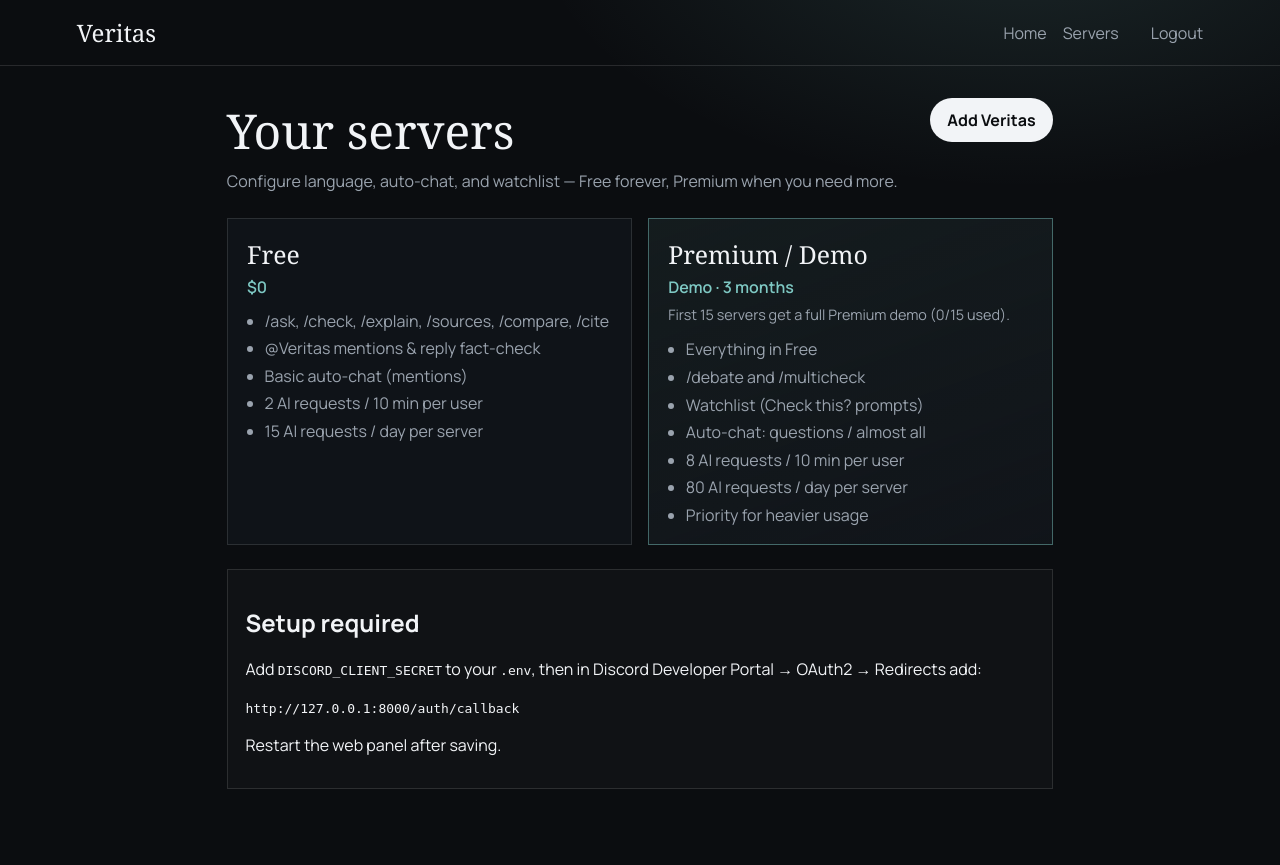
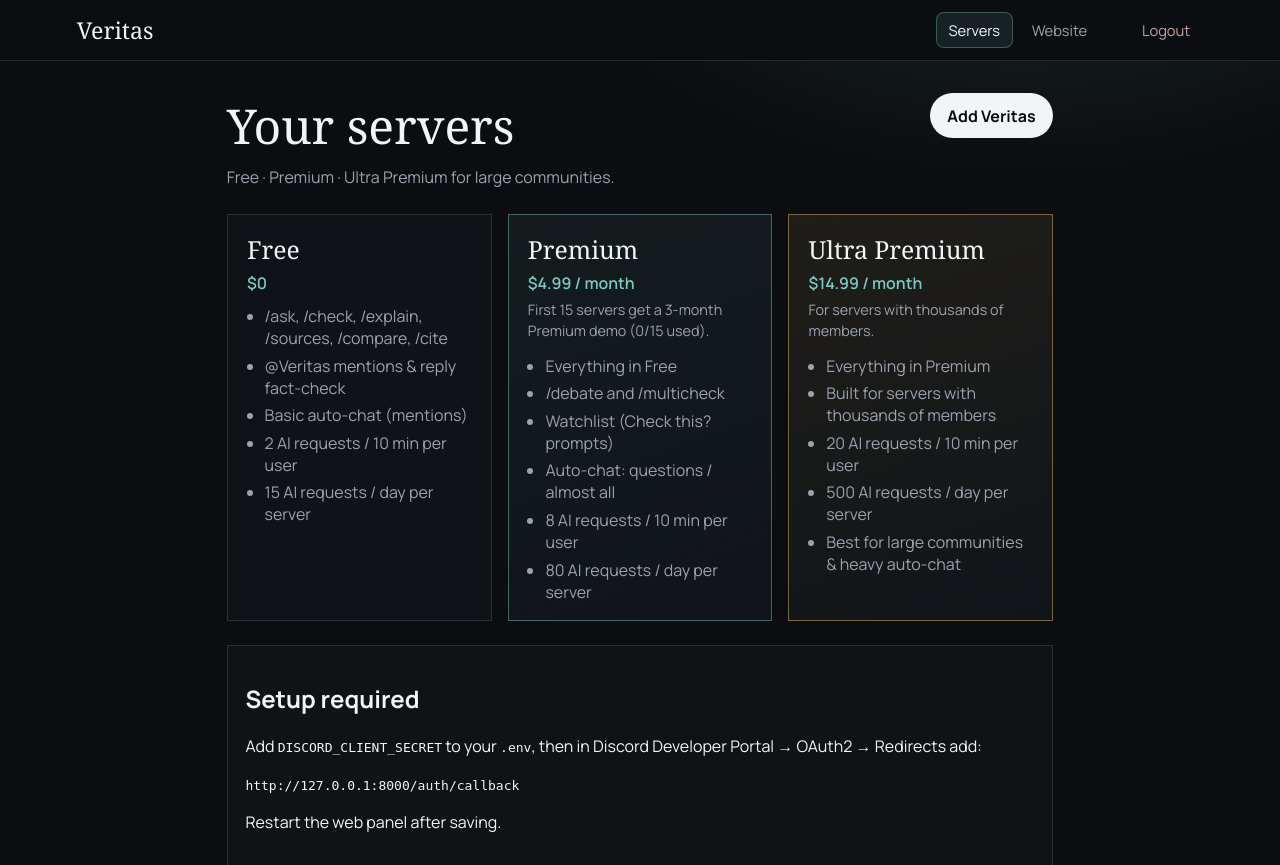
Before and after one commit to 5SpartaN9/Veritas-BotDC, a FastAPI app: page /dashboard in a window 1280 px wide. Shown: the top 865 px of the page. Before the commit the page ends 789 px from the top, so only its background shows below. Run offline with FastAPI, Linux system fonts and the light colour scheme; the visitor is signed in with stand-in values (Sample User, id 1); some web fonts are replaced.

Commit message:
Add Ultra Premium tier for large Discord servers.
Co-authored-by: Cursor <cursoragent@cursor.com>

```diff
--- a/cogs/utility.py
+++ b/cogs/utility.py
@@ -70,8 +70,9 @@ HELP_TEXT = """**Veritas — commands**
 • `/skip` `/queue` `/pause` `/resume` `/nowplaying` `/stop`
 
 **Limits (budget plan)**
-• Free: 2 AI requests per user / 10 minutes, 15 / day per server
-• Premium: 8 AI requests per user / 10 minutes, 80 / day per server
+• Free: 2 AI / 10 min per user, 15 / day per server
+• Premium: 8 AI / 10 min per user, 80 / day per server
+• Ultra Premium: 20 AI / 10 min per user, 500 / day per server (huge servers)
 • Repeated questions may use cache
 """
 
--- a/utils/settings.py
+++ b/utils/settings.py
@@ -108,6 +108,7 @@ class SettingsStore:
         guild_id: int,
         enabled: bool,
         *,
+        ultra: bool = False,
         stripe_customer_id: str | None = None,
         stripe_subscription_id: str | None = None,
     ) -> None:
@@ -115,6 +116,12 @@ class SettingsStore:
             self._load()
             guild = self._data["guilds"].setdefault(str(guild_id), {})
             guild["premium"] = enabled
+            guild["ultra"] = bool(enabled and ultra)
+            if enabled:
+                guild["plan"] = "ultra" if ultra else "premium"
+            else:
+                guild["plan"] = "free"
+                guild["ultra"] = False
             if stripe_customer_id is not None:
                 guild["stripe_customer_id"] = stripe_customer_id
             if stripe_subscription_id is not None:
--- a/web/app.py
+++ b/web/app.py
@@ -16,6 +16,7 @@ if str(ROOT) not in sys.path:
 from utils.plans import (
     FREE_FEATURES,
     PREMIUM_FEATURES,
+    ULTRA_FEATURES,
     autochat_mode_allowed,
     ensure_early_trial,
     get_plan_info,
@@ -33,6 +34,7 @@ from web.config import (
     PAYPAL_ME_URL,
     PREMIUM_PRICE_LABEL,
     SESSION_SECRET,
+    ULTRA_PRICE_LABEL,
     WEB_HOST,
     WEB_PORT,
 )
@@ -163,6 +165,9 @@ async def dashboard(request: Request):
             "early_slots_limit": EARLY_TRIAL_LIMIT,
             "free_features": FREE_FEATURES,
             "premium_features": PREMIUM_FEATURES,
+            "ultra_features": ULTRA_FEATURES,
+            "premium_price": PREMIUM_PRICE_LABEL,
+            "ultra_price": ULTRA_PRICE_LABEL,
         },
     )
 
@@ -219,17 +224,24 @@ async def guild_dashboard(request: Request, guild_id: str):
             "canceled": request.query_params.get("canceled") == "1",
             "free_features": FREE_FEATURES,
             "premium_features": PREMIUM_FEATURES,
+            "ultra_features": ULTRA_FEATURES,
             "has_premium": plan.active,
             "payments_enabled": PAYMENTS_ENABLED,
             "price_label": PREMIUM_PRICE_LABEL,
+            "ultra_price_label": ULTRA_PRICE_LABEL,
             "paypal_url": PAYPAL_BUTTON_URL or PAYPAL_ME_URL,
-            "is_paid_premium": plan.plan == "premium",
+            "is_paid_premium": plan.plan in {"premium", "ultra"},
+            "is_ultra": plan.plan == "ultra",
         },
     )
 
 
 @app.post("/dashboard/{guild_id}/checkout")
-async def start_checkout(request: Request, guild_id: str):
+async def start_checkout(
+    request: Request,
+    guild_id: str,
+    tier: str = Form("premium"),
+):
     session_data = current_session(request)
     if not session_data or not session_data.get("user"):
         return RedirectResponse("/auth/login", status_code=303)
@@ -238,7 +250,9 @@ async def start_checkout(request: Request, guild_id: str):
     guild = next((g for g in guilds if str(g.get("id")) == guild_id), None)
     if not guild or not _can_manage(guild):
         raise HTTPException(status_code=403, detail="No access")
-    if not stripe_ready():
+    if tier not in {"premium", "ultra"}:
+        tier = "premium"
+    if not stripe_ready(tier):
         raise HTTPException(
             status_code=503,
             detail="Payments are not configured yet. Add Stripe keys to .env",
@@ -251,6 +265,7 @@ async def start_checkout(request: Request, guild_id: str):
             guild_name=str(guild.get("name") or "Server"),
             user_id=str(user.get("id")),
             user_email=user.get("email"),
+            tier=tier,
         )
     except Exception as exc:
         raise HTTPException(status_code=502, detail=f"Stripe error: {exc}") from exc
--- a/web/config.py
+++ b/web/config.py
@@ -29,8 +29,10 @@ PANEL_URL = os.getenv("PANEL_URL", f"{PUBLIC_BASE_URL}/dashboard")
 STRIPE_SECRET_KEY = os.getenv("STRIPE_SECRET_KEY", "")
 STRIPE_PUBLISHABLE_KEY = os.getenv("STRIPE_PUBLISHABLE_KEY", "")
 STRIPE_WEBHOOK_SECRET = os.getenv("STRIPE_WEBHOOK_SECRET", "")
-STRIPE_PRICE_ID = os.getenv("STRIPE_PRICE_ID", "")  # recurring Price ID from Stripe
+STRIPE_PRICE_ID = os.getenv("STRIPE_PRICE_ID", "")  # Premium recurring Price ID
+STRIPE_PRICE_ID_ULTRA = os.getenv("STRIPE_PRICE_ID_ULTRA", "")  # Ultra recurring Price ID
 PREMIUM_PRICE_LABEL = os.getenv("PREMIUM_PRICE_LABEL", "$4.99 / month")
+ULTRA_PRICE_LABEL = os.getenv("ULTRA_PRICE_LABEL", "$14.99 / month")
 
 # Optional PayPal button / link (PayPal.me or hosted button URL)
 PAYPAL_ME_URL = os.getenv("PAYPAL_ME_URL", "")
--- a/web/static/dashboard.css
+++ b/web/static/dashboard.css
@@ -29,36 +29,84 @@ a {
 }
 
 .top {
+  position: sticky;
+  top: 0;
+  z-index: 40;
   display: flex;
   justify-content: space-between;
   align-items: center;
-  padding: 1rem 6vw;
+  gap: 1rem;
+  padding: 0.75rem 6vw;
   border-bottom: 1px solid var(--line);
+  background: rgba(11, 13, 16, 0.88);
+  backdrop-filter: blur(12px);
 }
 
 .brand {
   font-family: var(--font-display);
-  font-size: 1.5rem;
+  font-size: 1.45rem;
   text-decoration: none;
+  color: var(--ink);
 }
 
-.top nav {
-  display: flex;
-  gap: 1rem;
-  align-items: center;
-  color: var(--muted);
+.brand:hover {
+  color: var(--accent);
 }
 
-.top nav a {
-  text-decoration: none;
+.top-nav {
+  display: flex;
+  gap: 0.35rem;
+  align-items: center;
+  flex-wrap: wrap;
+  justify-content: flex-end;
 }
 
-.top nav a:hover {
+.nav-link {
+  text-decoration: none;
+  color: var(--muted);
+  padding: 0.45rem 0.75rem;
+  border-radius: 8px;
+  border: 1px solid transparent;
+  font-size: 0.92rem;
+  transition: color 0.15s ease, background 0.15s ease, border-color 0.15s ease;
+}
+
+.nav-link:hover,
+.nav-link:focus-visible {
   color: var(--ink);
+  background: rgba(242, 244, 247, 0.06);
+  outline: none;
+}
+
+.nav-link.is-active {
+  color: var(--ink);
+  border-color: rgba(126, 200, 195, 0.35);
+  background: rgba(126, 200, 195, 0.1);
+}
+
+.nav-logout {
+  color: #c9a0a0;
+}
+
+.nav-logout:hover,
+.nav-logout:focus-visible {
+  color: #f0c4c4;
+  background: rgba(194, 85, 85, 0.12);
+}
+
+.btn-small {
+  padding: 0.4rem 0.8rem;
+  font-size: 0.9rem;
 }
 
 .user {
   color: var(--ink);
+  font-size: 0.9rem;
+  padding: 0.35rem 0.55rem;
+  max-width: 10rem;
+  overflow: hidden;
+  text-overflow: ellipsis;
+  white-space: nowrap;
 }
 
 .wrap {
@@ -175,11 +223,21 @@ a {
   color: #e8b86d;
 }
 
+.badge.ultra {
+  background: rgba(216, 179, 106, 0.18);
+  border-color: rgba(216, 179, 106, 0.55);
+  color: #f0d29a;
+}
+
 .plans-grid {
   display: grid;
   grid-template-columns: 1fr 1fr;
   gap: 1rem;
   margin: 0 0 1.5rem;
+}
+
+.plans-grid.three {
+  grid-template-columns: repeat(3, minmax(0, 1fr));
 }
 
 .plans-grid.compact {
@@ -197,6 +255,15 @@ a {
   background: linear-gradient(
     160deg,
     rgba(126, 200, 195, 0.08),
+    rgba(18, 22, 28, 0.8)
+  );
+}
+
+.plan-card.ultra {
+  border-color: rgba(216, 179, 106, 0.5);
+  background: linear-gradient(
+    160deg,
+    rgba(216, 179, 106, 0.1),
     rgba(18, 22, 28, 0.8)
   );
 }
@@ -316,7 +383,8 @@ a {
     flex-direction: column;
   }
 
-  .plans-grid {
+  .plans-grid,
+  .plans-grid.three {
     grid-template-columns: 1fr;
   }
 
--- a/web/templates/base.html
+++ b/web/templates/base.html
@@ -13,16 +13,20 @@
     <link rel="stylesheet" href="/static/dashboard.css" />
   </head>
   <body>
+    {% set path = request.url.path if request is defined else "" %}
     <header class="top">
-      <a class="brand" href="/">Veritas</a>
-      <nav>
-        <a href="/">Home</a>
-        <a href="/dashboard">Servers</a>
-        {% if user %}
-        <span class="user">{{ user.username }}</span>
-        <a href="/auth/logout">Logout</a>
+      <a class="brand" href="/dashboard">Veritas</a>
+      <nav class="top-nav" aria-label="Dashboard">
+        <a
+          class="nav-link {% if path == '/dashboard' or path.startswith('/dashboard/') %}is-active{% endif %}"
+          href="/dashboard"
+        >Servers</a>
+        <a class="nav-link" href="/" target="_blank" rel="noreferrer">Website</a>
+        {% if user is defined and user %}
+        <span class="user" title="Signed in">{{ user.username }}</span>
+        <a class="nav-link nav-logout" href="/auth/logout">Logout</a>
         {% else %}
-        <a class="btn" href="/auth/login">Login</a>
+        <a class="btn btn-small" href="/auth/login">Login</a>
         {% endif %}
       </nav>
     </header>
--- a/web/templates/dashboard.html
+++ b/web/templates/dashboard.html
@@ -4,12 +4,12 @@
 <section class="hero-panel">
   <div>
     <h1>Your servers</h1>
-    <p>Configure language, auto-chat, and watchlist — Free forever, Premium when you need more.</p>
+    <p>Free · Premium · Ultra Premium for large communities.</p>
   </div>
   <a class="btn" href="{{ invite_url }}" target="_blank" rel="noreferrer">Add Veritas</a>
 </section>
 
-<section class="plans-grid">
+<section class="plans-grid three">
   <article class="plan-card">
     <h2>Free</h2>
     <p class="plan-price">$0</p>
@@ -20,14 +20,24 @@
     </ul>
   </article>
   <article class="plan-card accent">
-    <h2>Premium / Demo</h2>
-    <p class="plan-price">Demo · 3 months</p>
+    <h2>Premium</h2>
+    <p class="plan-price">{{ premium_price }}</p>
     <p class="plan-note">
-      First {{ early_slots_limit }} servers get a full Premium demo
+      First {{ early_slots_limit }} servers get a 3-month Premium demo
       ({{ early_slots_used }}/{{ early_slots_limit }} used).
     </p>
     <ul>
       {% for item in premium_features %}
+      <li>{{ item }}</li>
+      {% endfor %}
+    </ul>
+  </article>
+  <article class="plan-card ultra">
+    <h2>Ultra Premium</h2>
+    <p class="plan-price">{{ ultra_price }}</p>
+    <p class="plan-note">For servers with thousands of members.</p>
+    <ul>
+      {% for item in ultra_features %}
       <li>{{ item }}</li>
       {% endfor %}
     </ul>
@@ -61,7 +71,9 @@
       <span>
         {% if guild.bot_in_guild %}Bot installed{% else %}Invite needed{% endif %}
         ·
-        {% if guild.plan == "premium" %}
+        {% if guild.plan == "ultra" %}
+          Ultra Premium
+        {% elif guild.plan == "premium" %}
           Premium
         {% elif guild.plan == "trial" %}
           Demo until {{ guild.trial_ends }}
```
Also changed, not shown: docs/index.html (+22 -5 lines), docs/styles.css (+16 -1 lines), utils/plans.py (+49 -10 lines), web/payments.py (+30 -10 lines), web/templates/guild.html (+39 -16 lines), website/index.html (+22 -5 lines), website/styles.css (+16 -1 lines), 1 other file.
